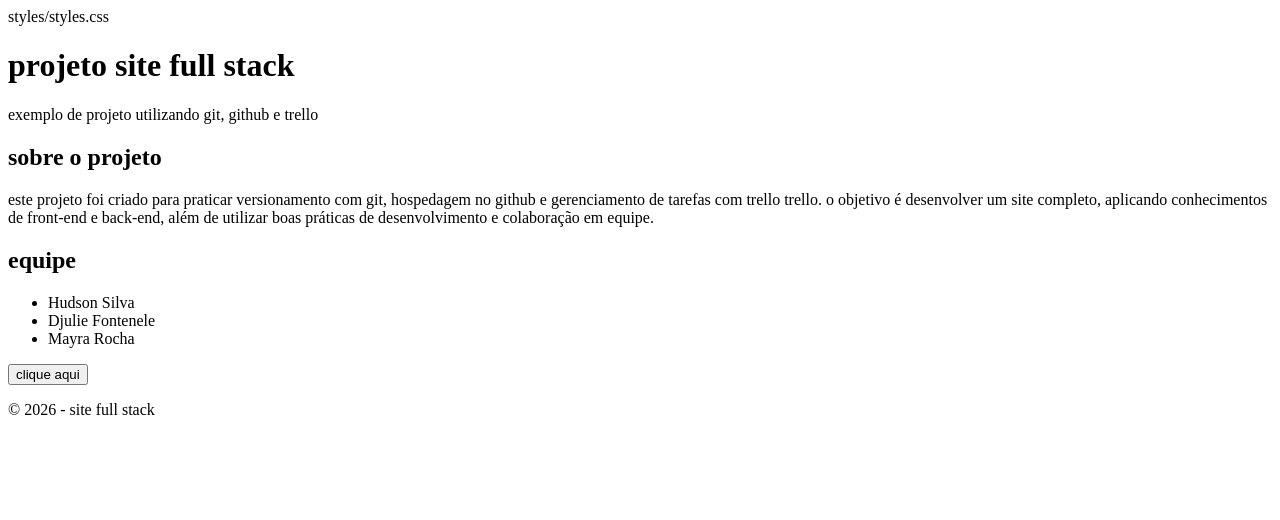
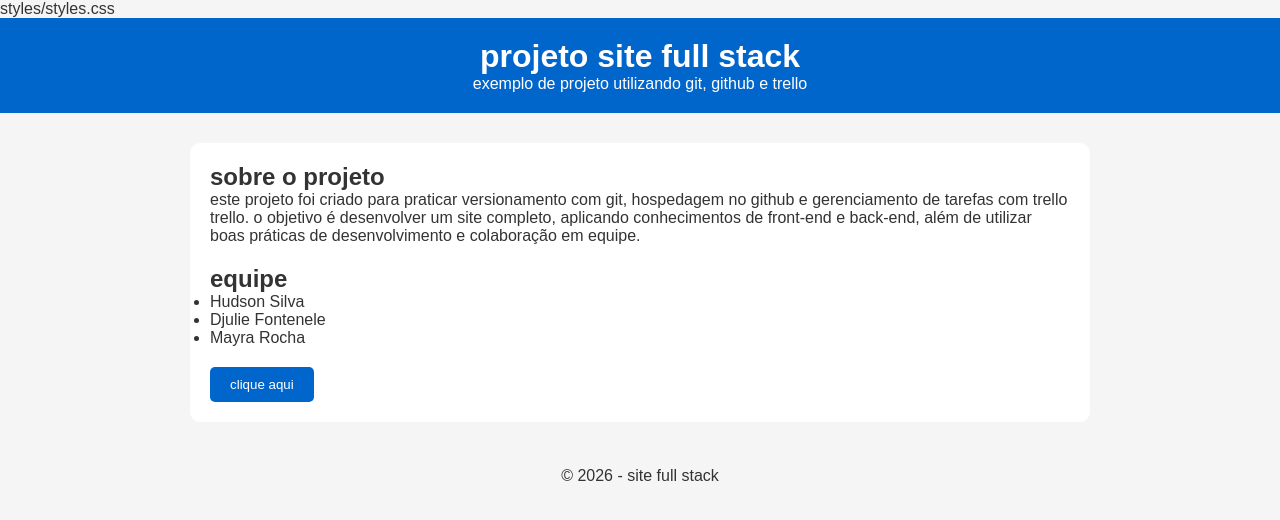
Before and after one commit to Djulieew/Site-Full-Stack-Tarde, a plain HTML site: page index.html in a window 1280 px wide. Drawn offline with Linux system fonts and the light colour scheme; files that its build step writes are made by us from their sources.

Commit message:
Atualiza o arquivo style.css

```diff
--- a/styles/style.css
+++ b/styles/style.css
@@ -1,3 +1,50 @@
-[master 5a6a6cf] adiciona arquivo style.css
- 1 file changed, 1 insertion(+)
- create mode 100644 styles/style.css
+* {
+    margin: 0;
+    padding: 0;
+    box-sizing: border-box;
+}
+
+body {
+    font-family: Arial, sans-serif;
+    background-color: #f5f5f5;
+    color: #333;
+}
+
+header {
+    background-color: #0066cc;
+    color: white;
+    padding: 20px;
+    text-align: center;
+}
+
+main {
+    max-width: 900px;
+    margin: 30px auto;
+    padding: 20px;
+    background-color: white;
+    border-radius: 10px;
+}
+
+section {
+    margin-bottom: 20px;
+}
+
+button {
+    padding: 10px 20px;
+    background-color: #0066cc;
+    color: white;
+    border: none;
+    cursor: pointer;
+    border-radius: 5px;
+}
+
+button hover {
+    background-color: #004a99;
+}
+
+footer {
+    text-align: center;
+    margin-top: 20px;
+    padding: 15px;
+
+}
```
